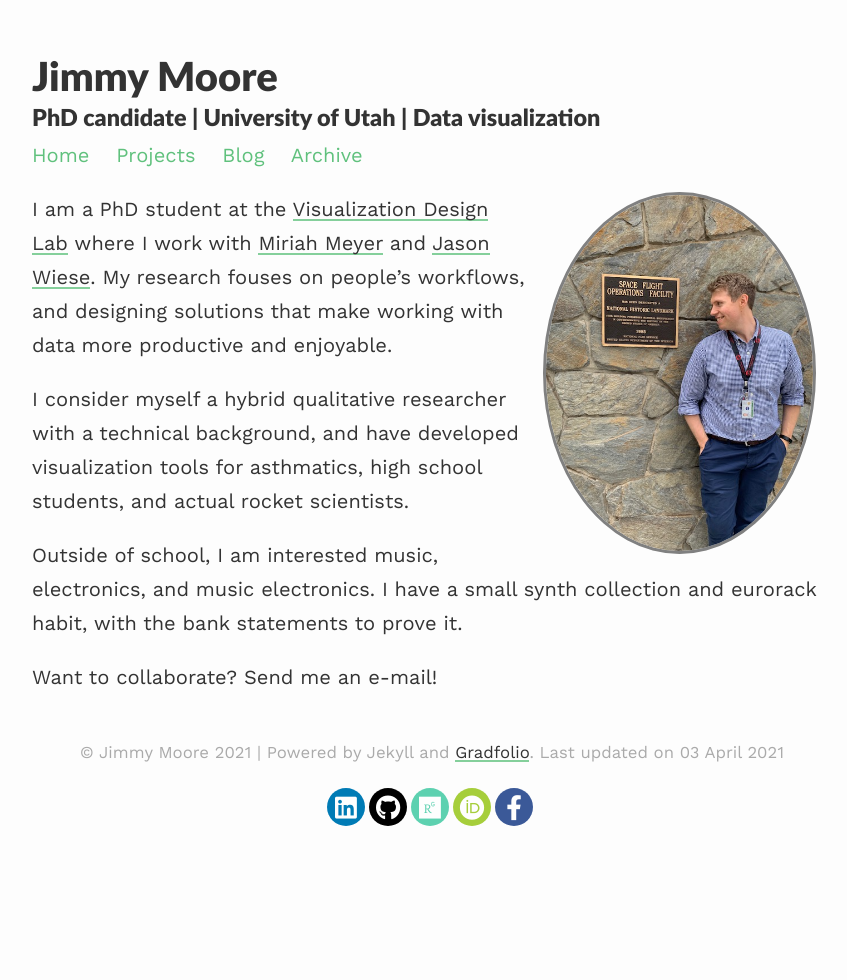
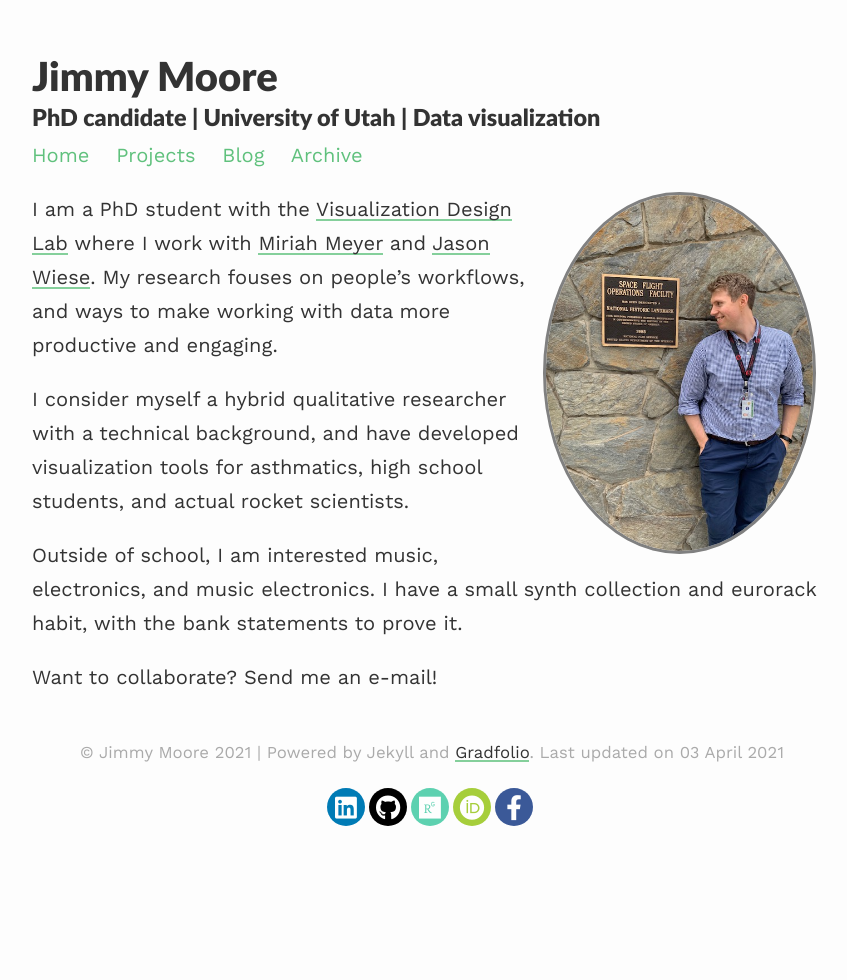
Before and after one commit to UtahJimmy/utahjimmy.github.io, a Jekyll site: the page built from index.md, in a window 1280 px wide. Shown: the whole page, without its empty margins (208-1055 px from the left). Built offline with Jekyll 4.4.1, drawn with Linux system fonts in a browser that asks for light colours; nearby versions of some CDN libraries.

Commit message:
Update index.md

```diff
--- a/index.md
+++ b/index.md
@@ -7,7 +7,7 @@ profile:
 published: true
 ---
 
-I am a PhD student at the [Visualization Design Lab](https://vdl.sci.utah.edu/) where I work with [Miriah Meyer](https://www.cs.utah.edu/~miriah/) and [Jason Wiese](https://www.cs.utah.edu/~wiese/).  My research fouses on people's workflows, and designing solutions that make working with data more productive and enjoyable.
+I am a PhD student with the [Visualization Design Lab](https://vdl.sci.utah.edu/) where I work with [Miriah Meyer](https://www.cs.utah.edu/~miriah/) and [Jason Wiese](https://www.cs.utah.edu/~wiese/).  My research fouses on people's workflows, and ways to make working with data more productive and engaging.
 
 I consider myself a hybrid qualitative researcher with a technical background, and have developed visualization tools for asthmatics, high school students, and actual rocket scientists.
 
```
